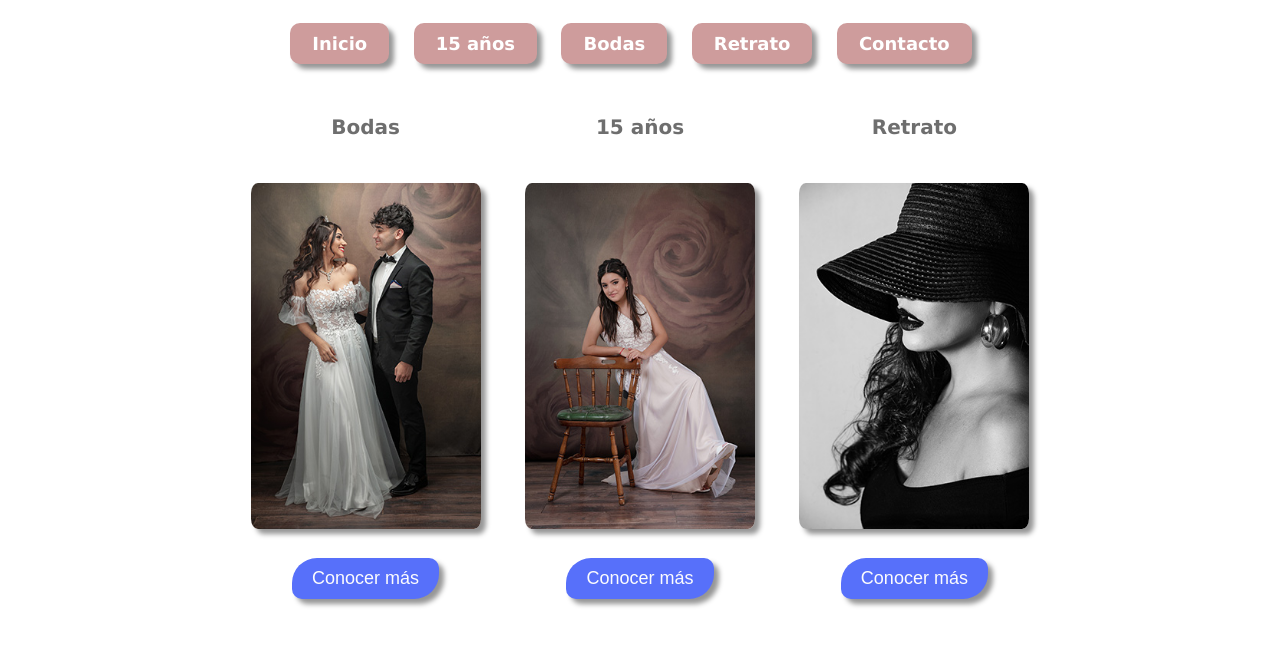
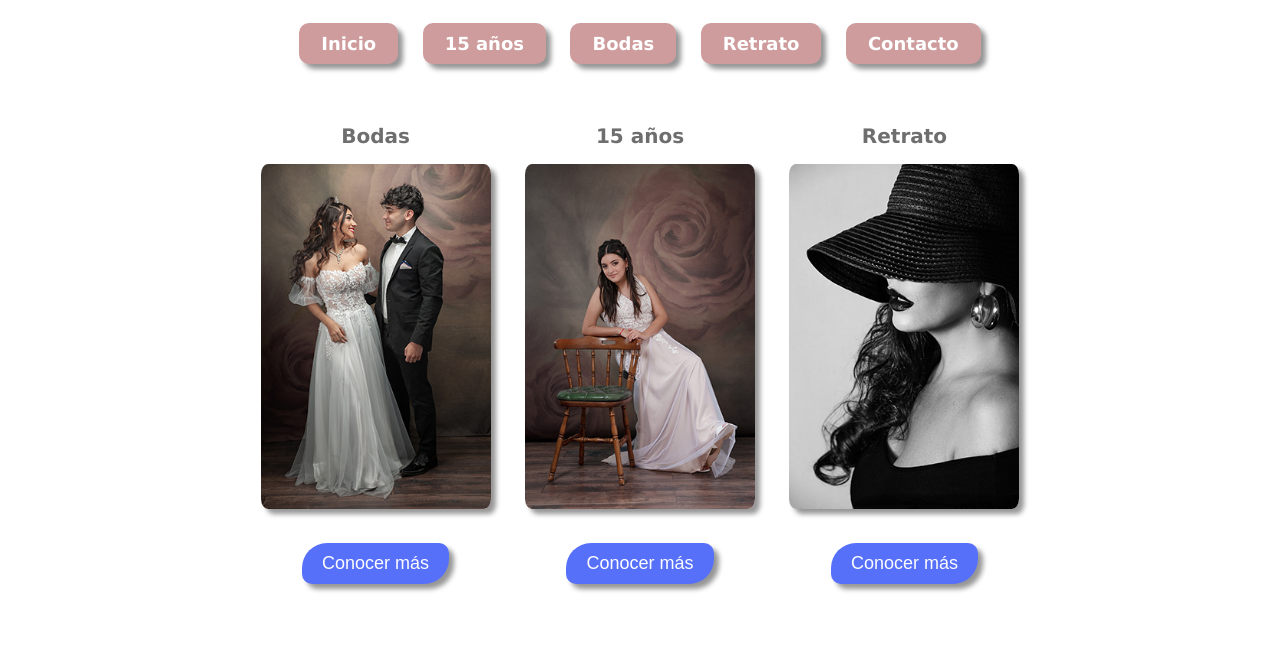
Before and after one commit to dieroiba/PreEntrega2-IbanezDiego, a plain HTML site: page index.html in a window 1280 px wide. Shown: the part 134-780 px from the top of the page. Drawn offline with Linux system fonts and the light colour scheme.

Commit message:
Cambios en el diseño del index

```diff
--- a/css/estilo.css
+++ b/css/estilo.css
@@ -64,6 +64,8 @@ header {
     font: bold 14px verdana, sans-serif;
 }
 
+
+/* Inicio de seteo de Etiquetas */
 h1 {
     text-align: justify;
     margin-top: 2%;
@@ -71,12 +73,14 @@ h1 {
 }
 
 h2 {
-    text-align: justify;
+    font: 20px verdana, sans-serif;
+    color: rgb(110, 110, 110);
+    font-weight: bold;
+    text-align: center;
     margin-top: 2%;
     margin-bottom: 7%;
 }
 
-/* Formato para la etiqueta */
 h3 {
     font: 20px times, serif;
     font-style: italic;
@@ -84,19 +88,14 @@ h3 {
     color: rgb(117, 117, 117);
     margin: 20px;
 }
+/* Fin de seteo de Etiquetas */
 
-/* Formato para la etiqueta */
-h2 {
-    font: 20px verdana, sans-serif;
-    color: rgb(110, 110, 110);
-    font-weight: bold;
-    text-align: center;
-}
 
  /* Con esto quitamos las decoraciones de lista de menú (los puntitos) */
 ul {
     list-style: none;
 }
+
 
 /* Inicio de seteo de la pagina Index para vista desktop / mobile con maquetación Grid */
 
@@ -121,7 +120,7 @@ ul {
 /* Fin de seteo de la pagina Retratos para vista desktop / mobile con Grid */
 
 
-/* Inicio de esquinas redondeadas y sombras de img en el Index*/
+/* Inicio de esquinas redondeadas y sombras de las img en el Index*/
 .img-index {
       border-radius: 3%;
       box-shadow: rgb(150, 150, 150) 5px 5px 5px;
@@ -129,7 +128,6 @@ ul {
       transition: .5s ease;
       backface-visibility: hidden;
       width: 230px;
-      margin: 15px;
 }
 
 .img-default {
@@ -138,38 +136,16 @@ ul {
       width: 40%;
       margin: 1%;
 }
-/* Fin de esquinas redondeadas y sombras de img en el Index */
+/* Fin de esquinas redondeadas y sombras de las img en el Index */
 
 
-/* Declaración para poner los tres elementos article en una sola línea */
+/* Declaración para poner los tres elementos article del Index en una sola línea */
 .en-linea {
     display: inline-block;
-    margin-inline: -1%;
     padding: 5px 5px;
+    margin: 10px;
 }
 
-.logo-centrado {
-    text-align:right;
-}
-
-/* Márgenes entre las imágenes */
-article {
-    margin: 0px;
-}
-
-/* Márgenes de la barra de navegación*/
-#menu {
-    margin-top: 0px;
-    margin-left: 0px;
-    margin-right: 18px;
-}
-
-/* Comienzo Hover u opacidad sobre las imágenes */
-.fadein figure img {
-	opacity: 1;
-    margin:25px;
-	transition: .3s ease-in-out;
-}
 
 .fadein figure:hover img {
 	opacity: .5;
@@ -199,6 +175,7 @@ p {
     text-decoration: none;
     display: inline-block;
     font-size: 18px;
+    margin-top: 30px;
 }
 
 /* Inicio transformacion / transición de botones azules que están en el Index*/
```
